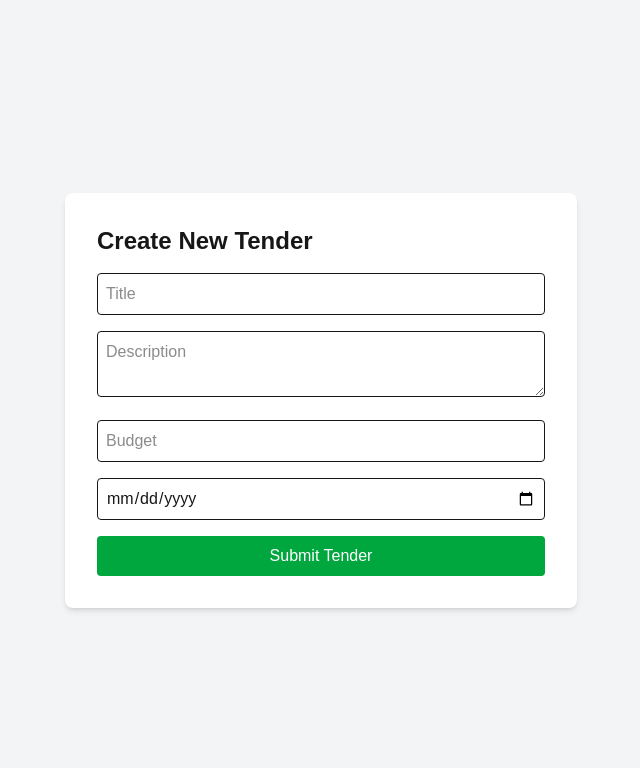
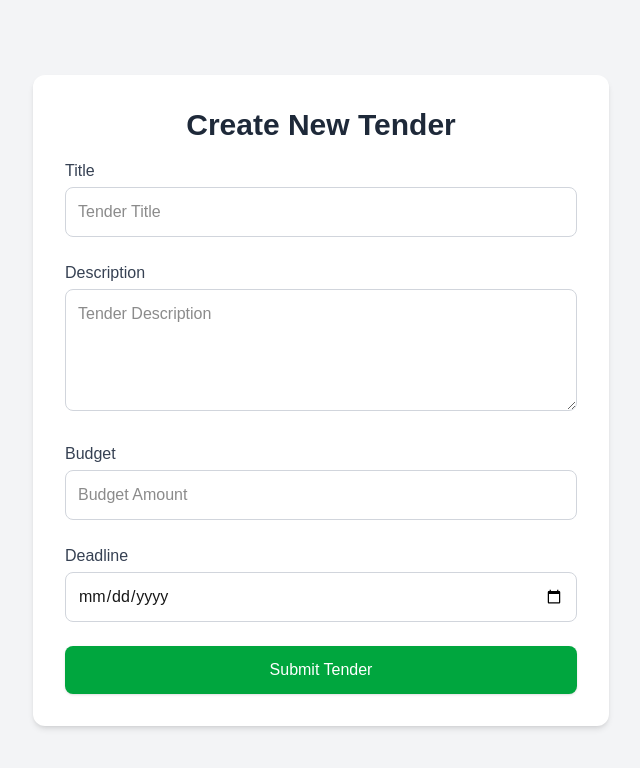
Before and after one commit to ShikharGupta0813/B2B-Tenders, a Next.js app in the folder my-next-app/: page /application in a window 1280 px wide. Shown: the top 768 px of the page, without its empty margins (319-959 px from the left). Built offline with nearby package versions, Linux system fonts and the light colour scheme.

Commit message:
Fixed Some Bugs and Added Styling

```diff
--- a/my-next-app/app/application/page.tsx
+++ b/my-next-app/app/application/page.tsx
@@ -24,53 +24,71 @@ export default function CreateTenderPage() {
       router.push('/dashboard');
     } catch (err) {
       console.error(err);
-      alert('Fist create a company to create tenders');
+      alert('First create a company to create tenders');
       router.push('/dashboard');
     }
   }
 
   return (
-    <div className="min-h-screen flex items-center justify-center bg-gray-100">
+    <div className="min-h-screen bg-gray-100 flex items-center justify-center py-10 px-4">
       <form
         onSubmit={handleSubmit}
-        className="bg-white p-8 rounded-lg shadow-md space-y-4 w-full max-w-lg"
+        className="bg-white rounded-xl shadow-md p-8 w-full max-w-xl space-y-6"
       >
-        <h1 className="text-2xl font-bold mb-4">Create New Tender</h1>
+        <h1 className="text-3xl font-extrabold text-gray-800 mb-4 text-center">
+          Create New Tender
+        </h1>
 
+        <div>
+          <label className="block text-gray-700 font-medium mb-1">Title</label>
           <input
             type="text"
-          placeholder="Title"
+            placeholder="Tender Title"
             value={title}
             onChange={(e) => setTitle(e.target.value)}
             required
-          className="w-full border p-2 rounded"
+            className="w-full border border-gray-300 p-3 rounded-lg focus:outline-none focus:ring-2 focus:ring-blue-500"
           />
+        </div>
+
+        <div>
+          <label className="block text-gray-700 font-medium mb-1">Description</label>
           <textarea
-          placeholder="Description"
+            placeholder="Tender Description"
             value={description}
             onChange={(e) => setDescription(e.target.value)}
             required
-          className="w-full border p-2 rounded"
+            rows={4}
+            className="w-full border border-gray-300 p-3 rounded-lg focus:outline-none focus:ring-2 focus:ring-blue-500"
           ></textarea>
+        </div>
+
+        <div>
+          <label className="block text-gray-700 font-medium mb-1">Budget</label>
           <input
             type="number"
-          placeholder="Budget"
+            placeholder="Budget Amount"
             value={budget}
             onChange={(e) => setBudget(e.target.value)}
             required
-          className="w-full border p-2 rounded"
+            className="w-full border border-gray-300 p-3 rounded-lg focus:outline-none focus:ring-2 focus:ring-blue-500"
           />
+        </div>
+
+        <div>
+          <label className="block text-gray-700 font-medium mb-1">Deadline</label>
           <input
             type="date"
             value={deadline}
             onChange={(e) => setDeadline(e.target.value)}
             required
-          className="w-full border p-2 rounded"
+            className="w-full border border-gray-300 p-3 rounded-lg focus:outline-none focus:ring-2 focus:ring-blue-500"
           />
+        </div>
 
         <button
           type="submit"
-          className="w-full bg-green-600 text-white py-2 rounded hover:bg-green-700 transition"
+          className="w-full bg-green-600 text-white py-3 rounded-lg shadow hover:bg-green-700 transition"
         >
           Submit Tender
         </button>
--- a/my-next-app/app/dashboard/page.tsx
+++ b/my-next-app/app/dashboard/page.tsx
@@ -10,6 +10,7 @@ export default function DashboardPage() {
   const [tenders, setTenders] = useState<any[]>([]);
   const [loading, setLoading] = useState(true);
   const token = typeof window !== 'undefined' ? localStorage.getItem('token') : null;
+  const [page, setPage] = useState(1);
 
   useEffect(() => {
     if (!token) {
@@ -18,6 +19,20 @@ export default function DashboardPage() {
       fetchData();
     }
   }, []);
+  async function fetchTenders(pageNumber = 1) {
+    try {
+      const res = await axios.get(`http://localhost:5000/tenders?page=${pageNumber}`);
+      setTenders(res.data);
+    } catch (err) {
+      console.error(err);
+    } finally {
+      setLoading(false);
+    }
+  }
+
+  useEffect(() => {
+    fetchTenders(page);
+  }, [page]);
 
   async function fetchData() {
     try {
@@ -41,7 +56,7 @@ export default function DashboardPage() {
 
       await axios.post(
         `http://localhost:5000/apply`,
-        { tenderId,proposalText },
+        { tender_id: tenderId, proposal_text: proposalText },
         { headers: { Authorization: `Bearer ${token}` } }
       );
       alert('Application submitted successfully!');
@@ -144,6 +159,22 @@ export default function DashboardPage() {
           <p className="text-gray-600">No tenders available at the moment.</p>
         )}
       </section>
+      <div className="flex justify-center space-x-4 mt-6">
+  <button
+    onClick={() => setPage((prev) => Math.max(prev - 1, 1))}
+    disabled={page === 1}
+    className="px-4 py-2 bg-gray-200 rounded hover:bg-gray-300 disabled:opacity-50"
+  >
+    Previous
+  </button>
+  <span className="text-gray-700 font-medium">Page {page}</span>
+  <button
+    onClick={() => setPage((prev) => prev + 1)}
+    className="px-4 py-2 bg-gray-200 rounded hover:bg-gray-300"
+  >
+    Next
+  </button>
+</div>
     </div>
   );
 }
--- a/my-next-app/app/profile/page.tsx
+++ b/my-next-app/app/profile/page.tsx
@@ -34,10 +34,10 @@ export default function ProfilePage() {
       setIndustry(data.industry);
       setDescription(data.description);
       setImageUrl(data.image_url);
-    } catch(err:any) {
+    } catch (err: any) {
       console.error('Failed to fetch company:', err);
       if (err.response && err.response.status === 404) {
-      setCompany(null);  // No profile yet
+        setCompany(null);
       } else {
         alert('Error fetching company profile.');
       }
@@ -89,34 +89,51 @@ export default function ProfilePage() {
   }
 
   return (
-    <div className="p-6 max-w-xl mx-auto">
-      <h1 className="text-2xl font-bold mb-4">Company Profile</h1>
+    <div className="min-h-screen bg-gray-100 flex items-center justify-center py-10 px-4">
+      <div className="bg-white rounded-xl shadow-md p-8 w-full max-w-xl">
+        <h1 className="text-3xl font-extrabold text-gray-800 mb-6 text-center">
+          Company Profile
+        </h1>
 
-      <form onSubmit={handleSubmit} className="space-y-4">
+        <form onSubmit={handleSubmit} className="space-y-5">
+          <div>
+            <label className="block text-gray-700 font-medium mb-1">Company Name</label>
             <input
               type="text"
-          placeholder="Company Name"
-          className="w-full p-2 border rounded"
+              placeholder="Enter Company Name"
+              className="w-full p-3 border border-gray-300 rounded-lg focus:outline-none focus:ring-2 focus:ring-blue-400"
               value={name}
               onChange={(e) => setName(e.target.value)}
               required
             />
+          </div>
+
+          <div>
+            <label className="block text-gray-700 font-medium mb-1">Industry</label>
             <input
               type="text"
-          placeholder="Industry"
-          className="w-full p-2 border rounded"
+              placeholder="Enter Industry"
+              className="w-full p-3 border border-gray-300 rounded-lg focus:outline-none focus:ring-2 focus:ring-blue-400"
               value={industry}
               onChange={(e) => setIndustry(e.target.value)}
               required
             />
+          </div>
+
+          <div>
+            <label className="block text-gray-700 font-medium mb-1">Description</label>
             <textarea
-          placeholder="Description"
-          className="w-full p-2 border rounded"
+              placeholder="Enter Description"
+              className="w-full p-3 border border-gray-300 rounded-lg focus:outline-none focus:ring-2 focus:ring-blue-400"
               value={description}
               onChange={(e) => setDescription(e.target.value)}
               required
+              rows={4}
             ></textarea>
+          </div>
 
+          <div>
+            <label className="block text-gray-700 font-medium mb-1">Upload Logo</label>
             <input
               type="file"
               accept="image/*"
@@ -124,16 +141,22 @@ export default function ProfilePage() {
               className="w-full"
             />
             {imageUrl && (
-          <img src={imageUrl} alt="Logo" className="h-20 mt-2 rounded" />
+              <img
+                src={imageUrl}
+                alt="Logo"
+                className="h-24 mt-4 rounded border border-gray-300"
+              />
             )}
+          </div>
 
           <button
             type="submit"
-          className="bg-blue-600 text-white px-4 py-2 rounded hover:bg-blue-700"
+            className="w-full bg-blue-600 text-white py-3 rounded-lg font-semibold shadow hover:bg-blue-700 transition"
           >
             {company ? 'Update Profile' : 'Create Profile'}
           </button>
         </form>
       </div>
+    </div>
   );
 }
--- a/my-next-app/app/tenders/my/page.tsx
+++ b/my-next-app/app/tenders/my/page.tsx
@@ -30,24 +30,35 @@ export default function MyTendersPage() {
   }, []);
 
   return (
-    <div className="p-6">
-      <h1 className="text-2xl font-bold mb-4">My Posted Tenders</h1>
+    <div className="min-h-screen bg-gray-100 py-10 px-4 md:px-10">
+      <h1 className="text-3xl font-extrabold text-gray-800 mb-8 text-center">
+        My Posted Tenders
+      </h1>
+
+      <section className="bg-white rounded-xl shadow-md p-6">
         {tenders.length > 0 ? (
-        tenders.map((tender) => (
+          <div className="space-y-5">
+            {tenders.map((tender) => (
               <div
                 key={tender.id}
-            className="p-4 mb-3 border rounded cursor-pointer hover:bg-gray-100 transition"
+                className="border border-gray-200 rounded-lg p-5 bg-gray-50 shadow-sm cursor-pointer hover:bg-gray-100 transition"
                 onClick={() => router.push(`/application/${tender.id}`)}
               >
-            <h3 className="font-bold text-lg">{tender.title}</h3>
-            <p>{tender.description}</p>
-            <p><strong>Budget:</strong> ₹{tender.budget}</p>
-            <p><strong>Deadline:</strong> {new Date(tender.deadline).toLocaleDateString()}</p>
+                <h3 className="font-bold text-lg text-gray-800">{tender.title}</h3>
+                <p className="text-gray-700 mt-2">{tender.description}</p>
+                <p className="mt-2 text-gray-800">
+                  <strong>Budget:</strong> ₹{tender.budget}
+                </p>
+                <p className="text-gray-800">
+                  <strong>Deadline:</strong> {new Date(tender.deadline).toLocaleDateString()}
+                </p>
               </div>
-        ))
+            ))}
+          </div>
         ) : (
-        <p>No tenders posted yet.</p>
+          <p className="text-gray-600 text-center">No tenders posted yet.</p>
         )}
+      </section>
     </div>
   );
 }
```
Lines whose indentation alone changed are shown as unchanged.
